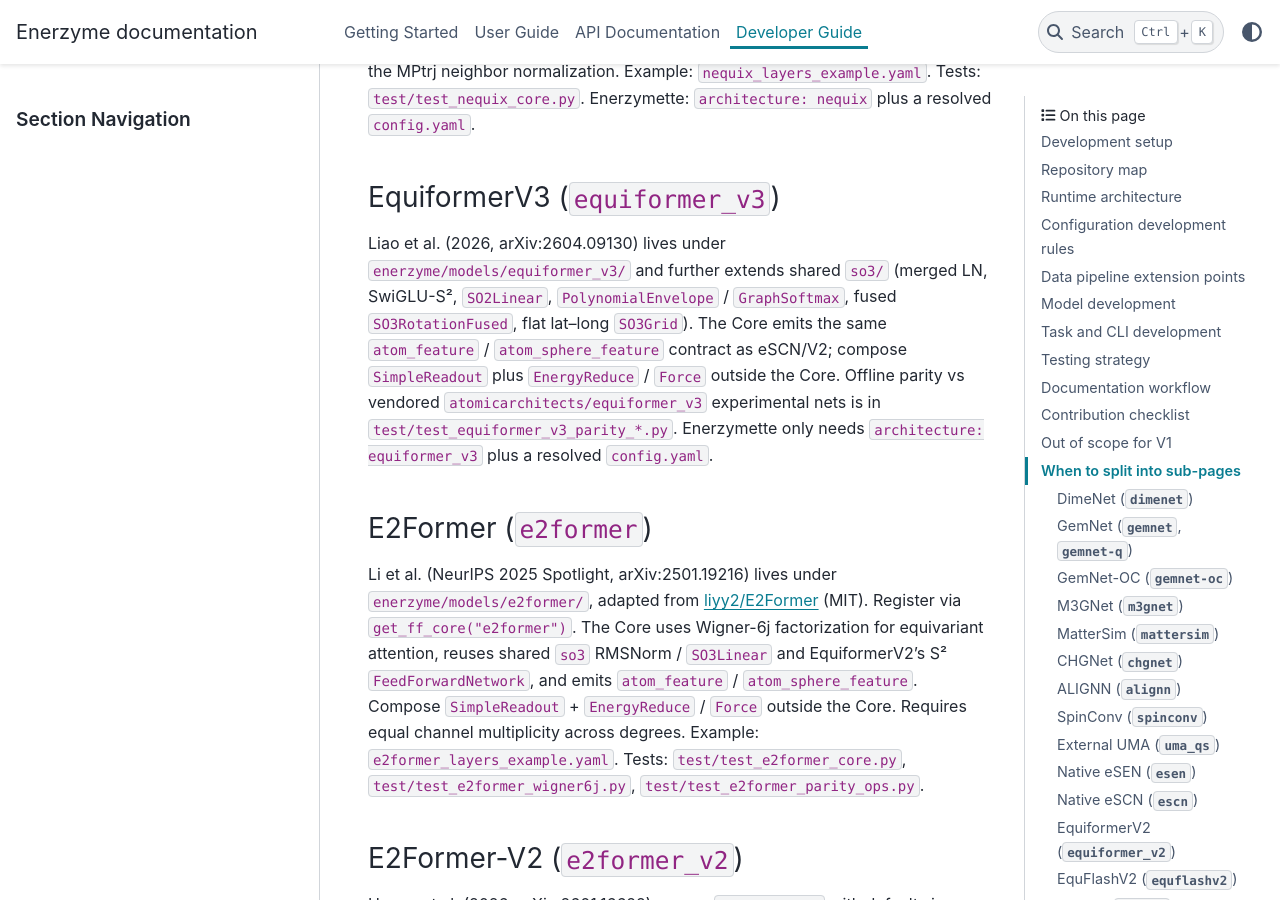
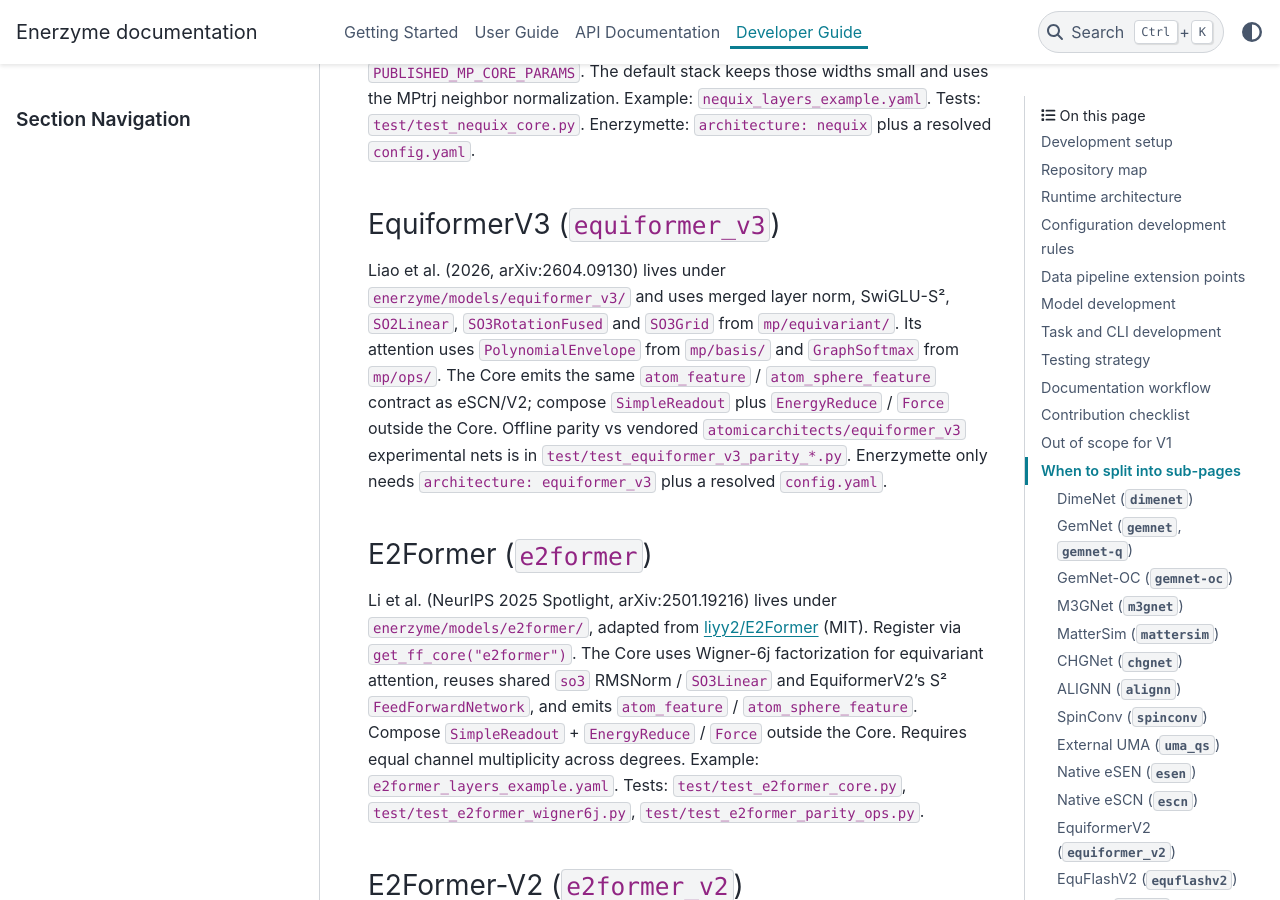
Before and after one commit to Benzoin96485/Enerzyme, a Sphinx documentation site: the page built from docs/developer_guide.rst, in a window 1280 px wide and 900 px high, scrolled down 30962 px. Built offline with Sphinx 7.4.7 and the PyData theme 0.15.4, drawn with Linux system fonts in a browser that asks for light colours; some of the changed text lies outside the part shown.

Commit message:
Point Equiformer documentation to the shared rotation, grid and attention modules
Co-authored-by: Weiliang Luo <luowl7@mit.edu>

```diff
--- a/docs/developer_guide.rst
+++ b/docs/developer_guide.rst
@@ -399,7 +399,8 @@ the interaction hierarchy reuses the GemNet blocks. Also :code:`So3krates` under
 :code:`atom_sphere_feature` with :code:`feature_irreps`; shared :code:`SimpleReadout`
 or optional :code:`EquiformerV2FeedForwardReadout` / physics layers after the Core),
 :code:`EquiformerV3` under :code:`enerzyme/models/equiformer_v3/`
-(same latent contract; merged LN + SwiGLU-S² + envelope attention via extended :code:`so3/`),
+(same latent contract, with merged layer norm and SwiGLU-S² in
+:code:`mp/equivariant/` and envelope attention in :code:`mp/ops/`),
 :code:`EquFlash` and :code:`EquFlashV2` under :code:`enerzyme/models/equflash/`
 (shared irreps, Bessel flavor, and XPLOR window; each Core emits flat
 :code:`atom_feature`),
@@ -1028,7 +1029,7 @@ Paper eSCN (Passaro & Zitnick, 2023) lives under :code:`enerzyme/models/escn/` w
 EquiformerV2 (:code:`equiformer_v2`)
 ^^^^^^^^^^^^^^^^^^^^^^^^^^^^^^^^^^^^
 
-Liao et al. (ICLR 2024) lives under :code:`enerzyme/models/equiformer_v2/` and extends shared :code:`so3/` (rotate-inv rescale, component grids, :code:`SO3_LinearV2`). The Core emits the same :code:`atom_feature` / :code:`atom_sphere_feature` contract as eSCN; compose :code:`SimpleReadout` or :code:`EquiformerV2FeedForwardReadout` plus :code:`EnergyReduce` / :code:`Force` outside the Core. Offline parity vs vendored :code:`atomicarchitects/equiformer_v2` nets is in :code:`test/test_equiformer_v2_parity_*.py`. Enerzymette only needs :code:`architecture: equiformer_v2` plus a resolved :code:`config.yaml`.
+Liao et al. (ICLR 2024) lives under :code:`enerzyme/models/equiformer_v2/` and uses rotation, component grids and :code:`SO3_LinearV2` from :code:`mp/equivariant/`. The Core emits the same :code:`atom_feature` / :code:`atom_sphere_feature` contract as eSCN; compose :code:`SimpleReadout` or :code:`EquiformerV2FeedForwardReadout` plus :code:`EnergyReduce` / :code:`Force` outside the Core. Offline parity vs vendored :code:`atomicarchitects/equiformer_v2` nets is in :code:`test/test_equiformer_v2_parity_*.py`. Enerzymette only needs :code:`architecture: equiformer_v2` plus a resolved :code:`config.yaml`.
 
 EquFlashV2 (:code:`equflashv2`)
 ^^^^^^^^^^^^^^^^^^^^^^^^^^^^^^^
@@ -1069,7 +1070,7 @@ plus a resolved :code:`config.yaml`.
 EquiformerV3 (:code:`equiformer_v3`)
 ^^^^^^^^^^^^^^^^^^^^^^^^^^^^^^^^^^^^
 
-Liao et al. (2026, arXiv:2604.09130) lives under :code:`enerzyme/models/equiformer_v3/` and further extends shared :code:`so3/` (merged LN, SwiGLU-S², :code:`SO2Linear`, :code:`PolynomialEnvelope` / :code:`GraphSoftmax`, fused :code:`SO3RotationFused`, flat lat–long :code:`SO3Grid`). The Core emits the same :code:`atom_feature` / :code:`atom_sphere_feature` contract as eSCN/V2; compose :code:`SimpleReadout` plus :code:`EnergyReduce` / :code:`Force` outside the Core. Offline parity vs vendored :code:`atomicarchitects/equiformer_v3` experimental nets is in :code:`test/test_equiformer_v3_parity_*.py`. Enerzymette only needs :code:`architecture: equiformer_v3` plus a resolved :code:`config.yaml`.
+Liao et al. (2026, arXiv:2604.09130) lives under :code:`enerzyme/models/equiformer_v3/` and uses merged layer norm, SwiGLU-S², :code:`SO2Linear`, :code:`SO3RotationFused` and :code:`SO3Grid` from :code:`mp/equivariant/`. Its attention uses :code:`PolynomialEnvelope` from :code:`mp/basis/` and :code:`GraphSoftmax` from :code:`mp/ops/`. The Core emits the same :code:`atom_feature` / :code:`atom_sphere_feature` contract as eSCN/V2; compose :code:`SimpleReadout` plus :code:`EnergyReduce` / :code:`Force` outside the Core. Offline parity vs vendored :code:`atomicarchitects/equiformer_v3` experimental nets is in :code:`test/test_equiformer_v3_parity_*.py`. Enerzymette only needs :code:`architecture: equiformer_v3` plus a resolved :code:`config.yaml`.
 
 E2Former (:code:`e2former`)
 ^^^^^^^^^^^^^^^^^^^^^^^^^^^
```
Also changed, not shown: docs/user_guide/models/architecture_catalog.rst (+1 -1 lines).
